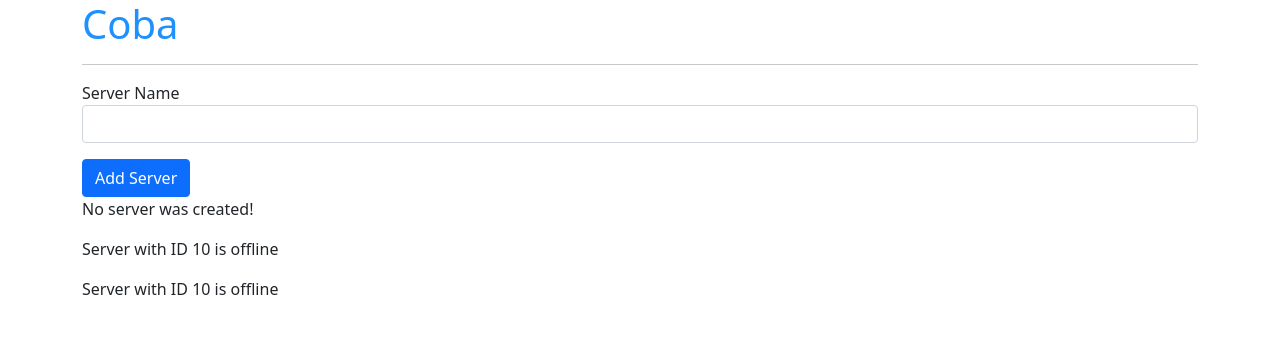
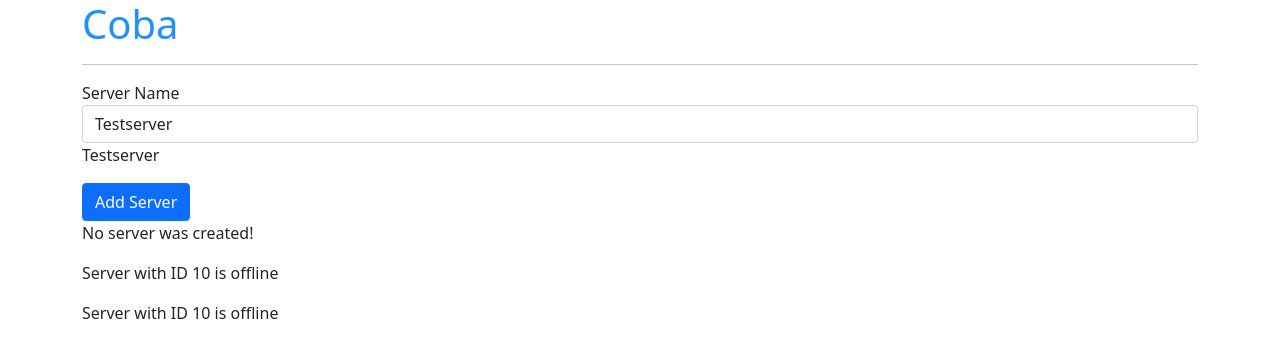
Before and after one commit to virgiawankusuma/angular-learning, an Angular app: page / in a window 1280 px wide. Shown: the top 358 px of the page. Built offline with nearby package versions, Linux system fonts and the light colour scheme.

Commit message:
Two Way Databinding

```diff
--- a/src/app/app.module.ts
+++ b/src/app/app.module.ts
@@ -1,5 +1,6 @@
 import { NgModule } from '@angular/core';
 import { BrowserModule } from '@angular/platform-browser';
+import { FormsModule } from '@angular/forms';
 
 import { AppRoutingModule } from './app-routing.module';
 import { AppComponent } from './app.component';
@@ -14,6 +15,7 @@
   ],
   imports: [
     BrowserModule,
+    FormsModule,
     AppRoutingModule
   ],
   providers: [],
--- a/src/app/servers/servers.component.html
+++ b/src/app/servers/servers.component.html
@@ -1,5 +1,6 @@
 <label>Server Name</label>
-<input type="text" class="form-control" (input)="onUpdateServerName($event)">
+<!-- <input type="text" class="form-control" (input)="onUpdateServerName($event)"> -->
+<input type="text" class="form-control" [(ngModel)]="serverName">
 <p>{{serverName}}</p>
 <button class="btn btn-primary" [disabled]="!allowNewServer" (click)="onCreatedServer()">Add Server</button>
 <!-- <p [innerText]="allowNewServer"></p> -->
--- a/src/app/servers/servers.component.ts
+++ b/src/app/servers/servers.component.ts
@@ -10,7 +10,7 @@
 export class ServersComponent implements OnInit {
   allowNewServer = false;
   serverCreationStatus = 'No server was created!';
-  serverName = '';
+  serverName = 'Testserver';
 
   constructor() {
     setTimeout(() => {
```
